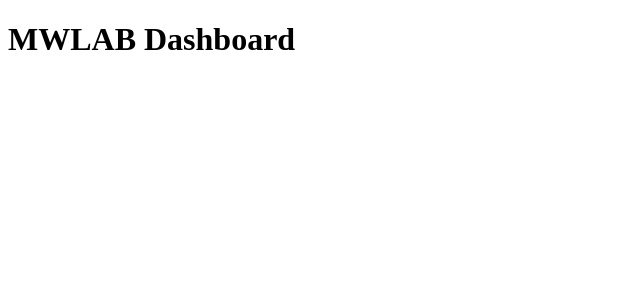
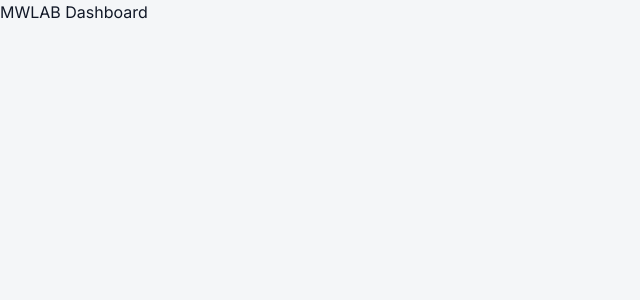
Before and after one commit to sywangyue/D_system, a Next.js app: page / in a window 1280 px wide. Shown: the top 300 px of the page, without its empty margins (0-640 px from the left). Built offline with nearby package versions, Linux system fonts and the light colour scheme.

Commit message:
feat: US-4-01-02 - Configure Tailwind CSS 4.x + global styles + SVG sprite

```diff
--- /dev/null
+++ b/app/globals.css
@@ -0,0 +1,41 @@
+@import "tailwindcss";
+
+@theme {
+  /* Semantic color tokens — matches 04-UI-SPEC.md color table */
+  --color-surface: #F4F6F8;
+  --color-accent: #22C55E;
+  --color-accent-dark: #16A34A;
+  --color-accent-surface: #DCFCE7;
+  --color-purple-surface: #EDE9FE;
+  --color-purple-text: #7C3AED;
+  --color-destructive: #EF4444;
+  --color-trend-neutral: #9CA3AF;
+  --color-border: #E5E7EB;
+  --color-text-primary: #111827;
+  --color-text-secondary: #6B7280;
+
+  /* Layout spacing tokens — non-standard values per UI-SPEC */
+  --spacing-sidebar: 220px;
+  --spacing-nav-item: 44px;
+}
+
+/* Base layer — global defaults */
+@layer base {
+  html {
+    font-family: "Inter", ui-sans-serif, system-ui, -apple-system, sans-serif;
+    -webkit-font-smoothing: antialiased;
+    -moz-osx-font-smoothing: grayscale;
+  }
+
+  body {
+    color: var(--color-text-primary);
+    background-color: var(--color-surface);
+  }
+
+  /* Focus ring — accessibility per UI-SPEC */
+  :focus-visible {
+    outline: none;
+    box-shadow: 0 0 0 2px var(--color-accent);
+    border-radius: 2px;
+  }
+}
--- a/app/layout.tsx
+++ b/app/layout.tsx
@@ -1,4 +1,11 @@
 import type { Metadata } from "next";
+import { Inter } from "next/font/google";
+import "./globals.css";
+
+const inter = Inter({
+  subsets: ["latin"],
+  variable: "--font-inter",
+});
 
 export const metadata: Metadata = {
   title: "MWLAB Dashboard",
@@ -11,7 +18,7 @@ export default function RootLayout({
   children: React.ReactNode;
 }) {
   return (
-    <html lang="zh-CN">
+    <html lang="zh-CN" className={inter.variable}>
       <body>{children}</body>
     </html>
   );
```
Also changed, not shown: public/icons.svg (added).
